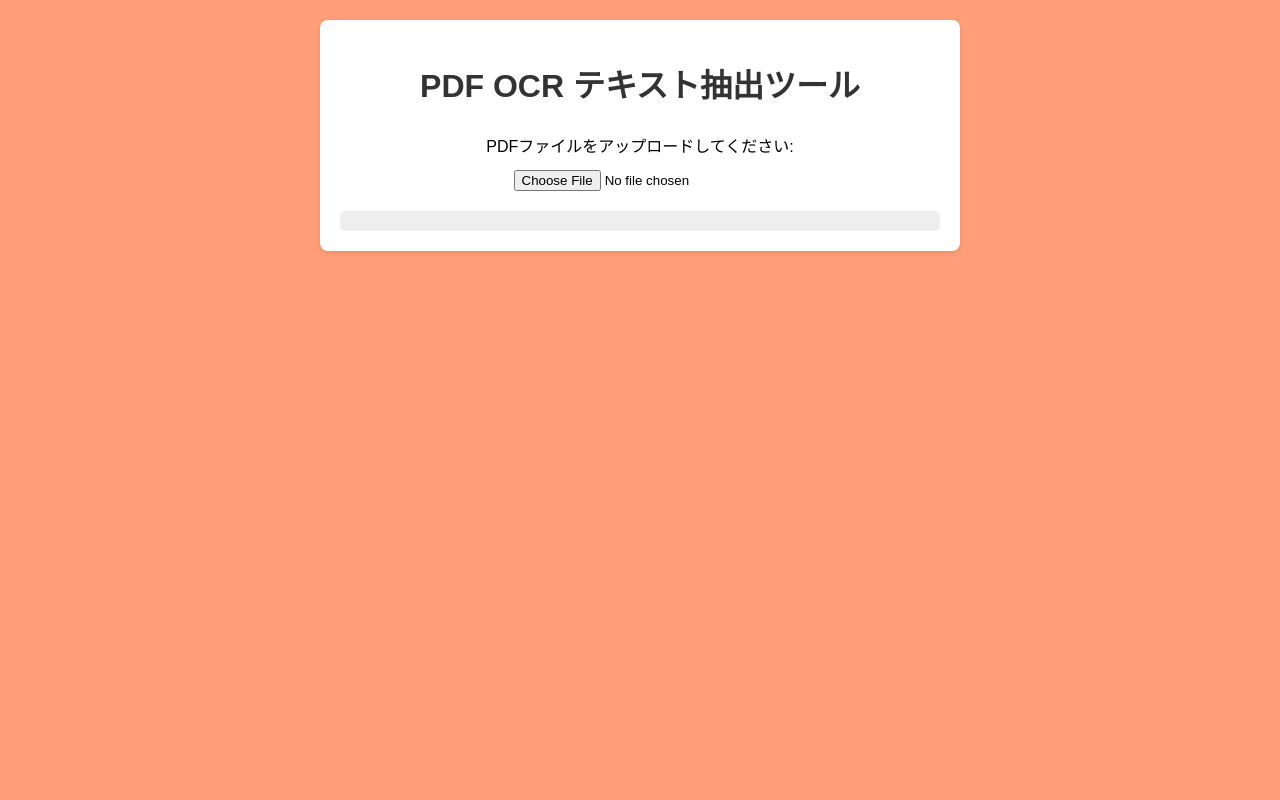
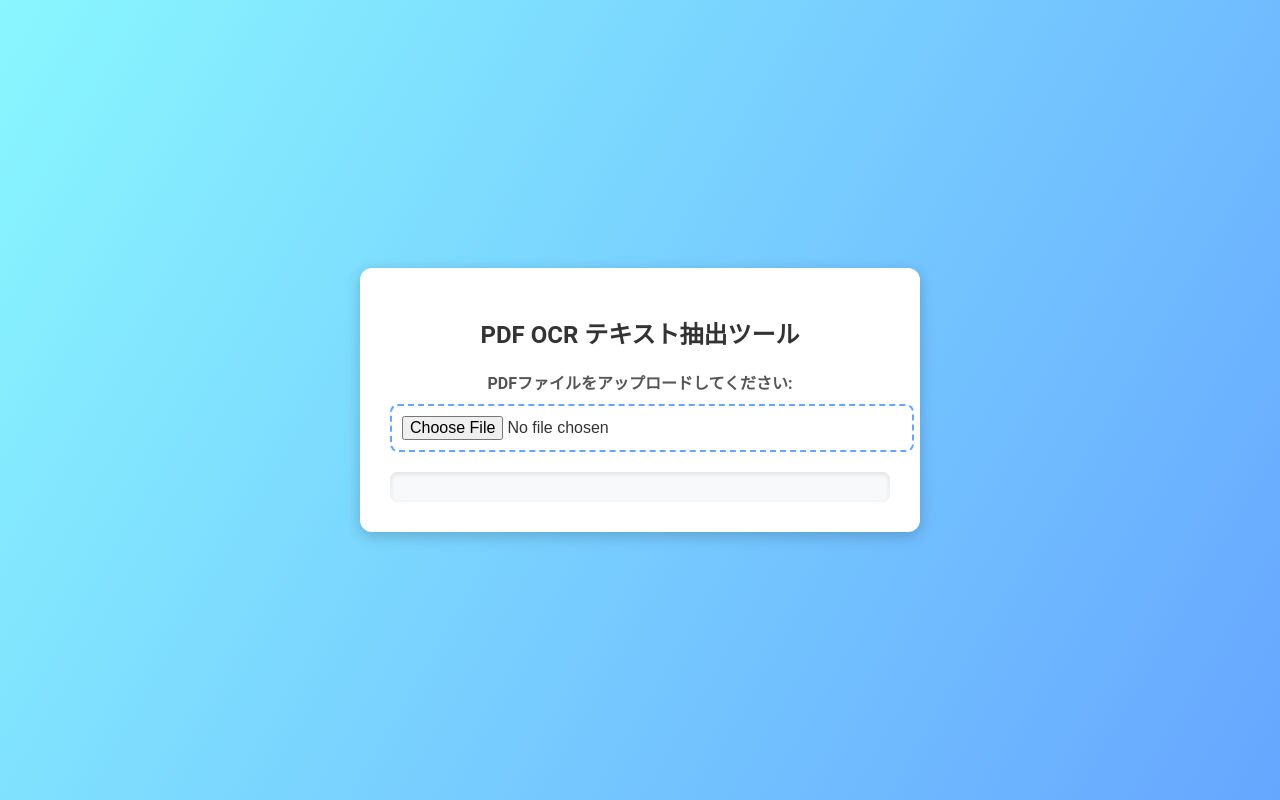
Before and after one commit to saitlite/PDF-ConvTools, a plain HTML site: page convpdftext/index.html in a window 1280 px wide. Drawn offline with Linux system fonts and the light colour scheme.

Commit message:
スタイリングを変更

```diff
--- a/convpdftext/index.html
+++ b/convpdftext/index.html
@@ -5,44 +5,120 @@
   <meta name="viewport" content="width=device-width, initial-scale=1.0">
   <title>PDF OCR テキスト抽出ツール</title>
   <style>
+    /* 全体のスタイル */
     body {
-      font-family: Arial, sans-serif;
-      margin: 20px;
+      font-family: "Roboto", Arial, sans-serif;
+      margin: 0;
       padding: 0;
-      line-height: 1.6;
-      background-color: #ff9e78;
+      background: linear-gradient(120deg, #89f7fe, #66a6ff); /* 背景グラデーション */
+      color: #333;
+      display: flex;
+      justify-content: center;
+      align-items: center;
+      height: 100vh;
     }
+
+    /* コンテナ */
+    .container {
+      max-width: 500px;
+      width: 100%;
+      background: #fff;
+      padding: 30px;
+      border-radius: 12px;
+      box-shadow: 0 4px 15px rgba(0, 0, 0, 0.2);
+      text-align: center;
+    }
+
+    /* ヘッダー */
     h1 {
-      text-align: center;
+      font-size: 24px;
+      font-weight: bold;
+      margin-bottom: 20px;
       color: #333;
     }
-    .container {
-      max-width: 600px;
-      margin: 0 auto;
-      padding: 20px;
-      background: #fff;
+
+    /* アップロードエリア */
+    #upload-area label {
+      font-size: 16px;
+      font-weight: bold;
+      color: #555;
+    }
+
+    #upload-area input[type="file"] {
+      margin-top: 10px;
+      font-size: 16px;
+      padding: 10px;
+      border: 2px dashed #66a6ff;
       border-radius: 8px;
-      box-shadow: 0 2px 5px rgba(0, 0, 0, 0.1);
+      width: 100%;
+      cursor: pointer;
+      transition: all 0.3s ease;
     }
-    #upload-area {
-      margin: 20px 0;
-      text-align: center;
+
+    #upload-area input[type="file"]:hover {
+      border-color: #1e90ff;
+      background: #f0f8ff;
     }
-    input[type="file"] {
-      display: block;
-      margin: 10px auto;
+
+    /* プログレスメッセージ */
+    #progress {
+      margin-top: 20px;
+      font-size: 14px;
+      color: #777;
+      animation: fadein 0.5s ease;
     }
+
+    @keyframes fadein {
+      from {
+        opacity: 0;
+      }
+      to {
+        opacity: 1;
+      }
+    }
+
+    /* 出力エリア */
     #output {
       margin-top: 20px;
       white-space: pre-wrap;
-      background: #eee;
-      padding: 10px;
-      border-radius: 5px;
+      background: #f8f9fa;
+      padding: 15px;
+      border-radius: 8px;
       font-size: 14px;
+      font-family: "Courier New", monospace;
+      text-align: left;
+      max-height: 400px;
+      overflow-y: auto;
+      box-shadow: inset 0 2px 5px rgba(0, 0, 0, 0.1);
     }
-    #progress {
-      text-align: center;
-      margin-top: 10px;
+
+    /* ボタンスタイル（必要に応じて追加） */
+    button {
+      margin-top: 20px;
+      padding: 10px 20px;
+      font-size: 16px;
+      font-weight: bold;
+      color: #fff;
+      background: #1e90ff;
+      border: none;
+      border-radius: 8px;
+      cursor: pointer;
+      transition: background 0.3s ease;
+    }
+
+    button:hover {
+      background: #0056b3;
+    }
+
+    /* メディアクエリ（モバイル向け対応） */
+    @media (max-width: 768px) {
+      .container {
+        padding: 20px;
+      }
+
+      h1 {
+        font-size: 20px;
+      }
     }
   </style>
 </head>
```
